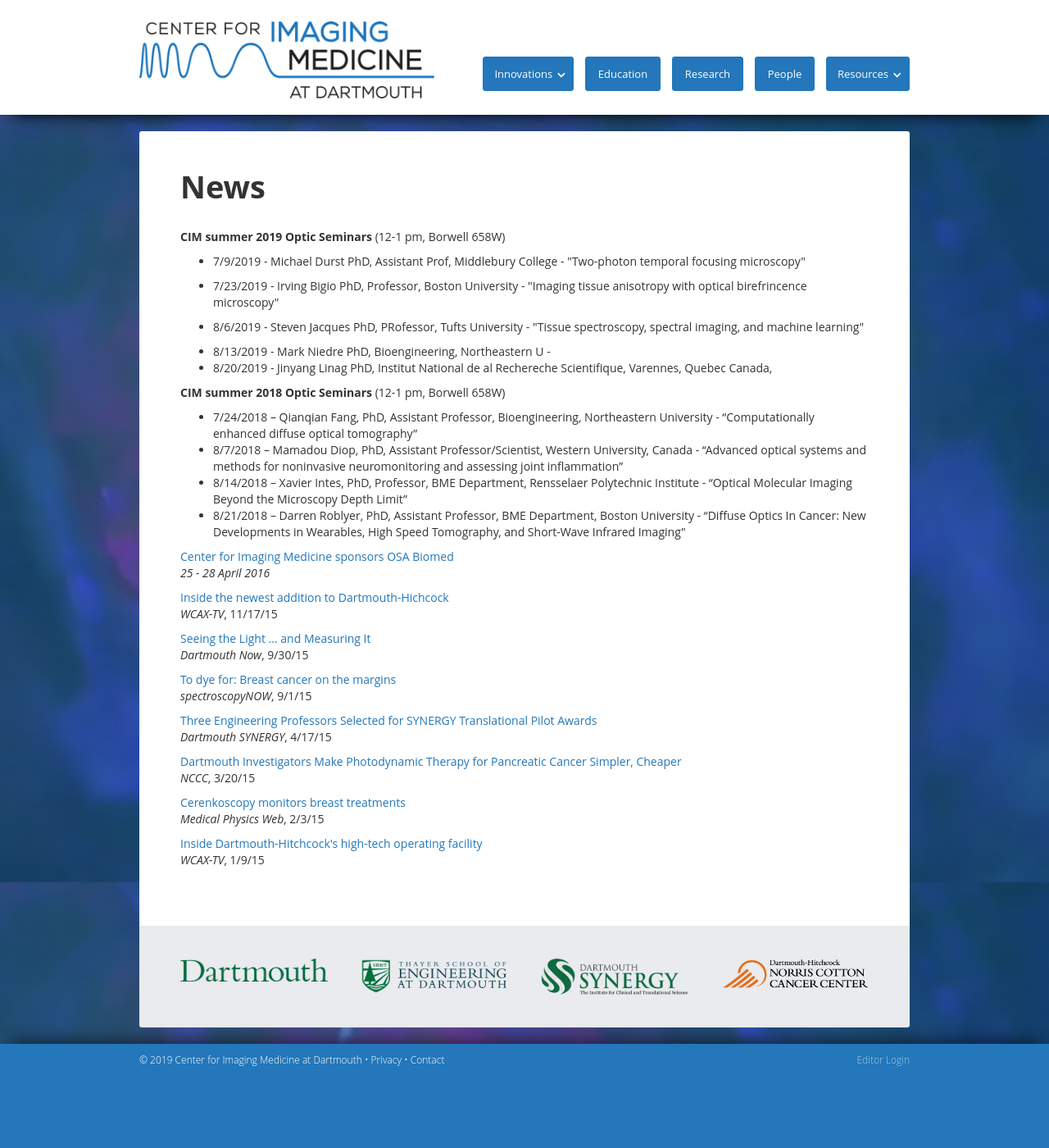
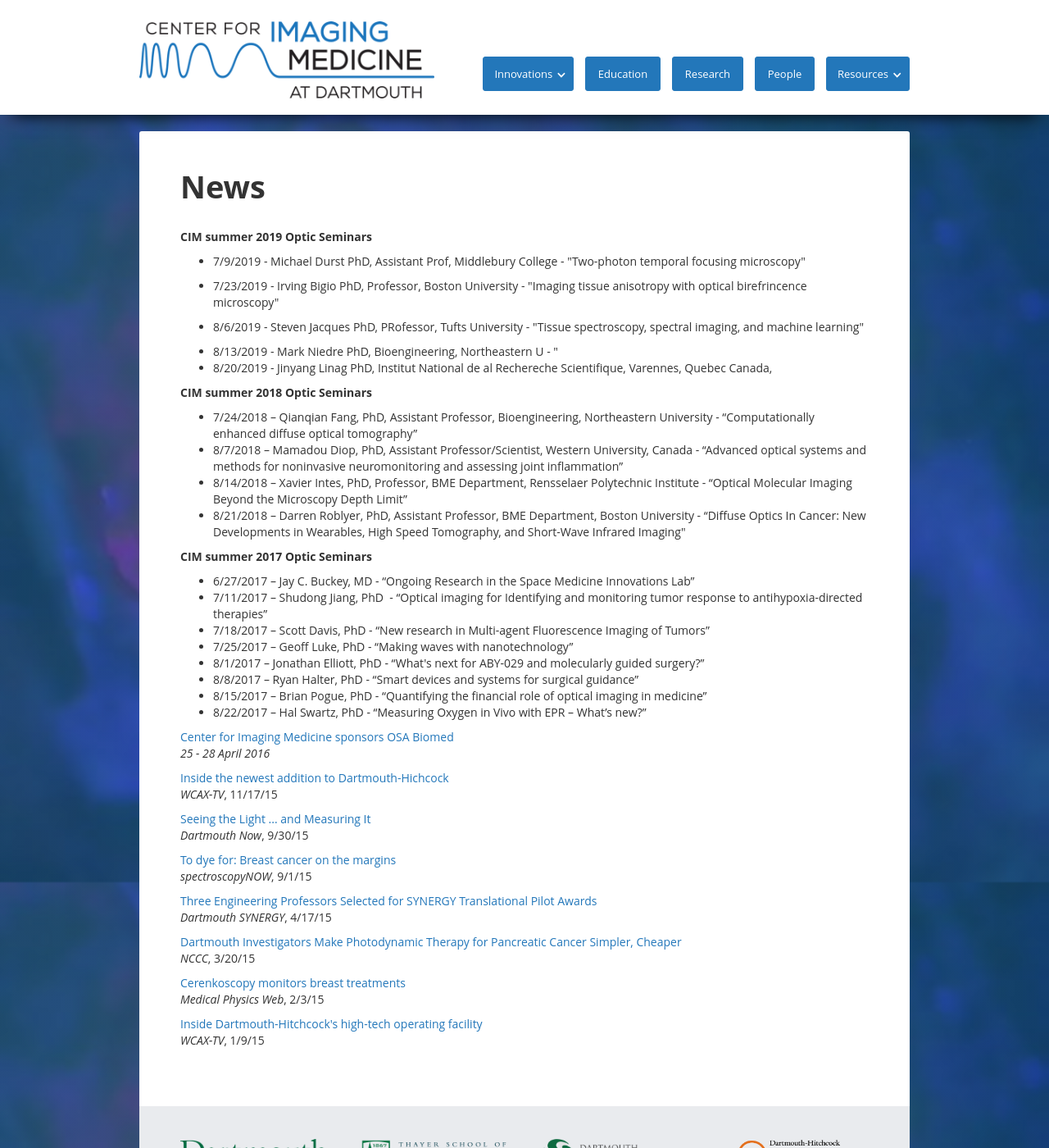
Before and after one commit to thayer/cim, a Jekyll site: the page built from news.html, in a window 1280 px wide and 1400 px high. Shown: the whole window at 82% size. Built offline with Jekyll 4.4.1, drawn with Linux system fonts in a browser that asks for light colours.

Commit message:
Updated 'news.html' via CloudCannon

```diff
--- a/news.html
+++ b/news.html
@@ -7,7 +7,7 @@
       <div class="single-width">
         <div class="w-richtext editable">
           <p><strong></strong></p>
-          <p><strong>CIM summer 2019 Optic Seminars </strong>(12-1 pm, Borwell 658W)</p>
+          <p><strong>CIM summer 2019 Optic Seminars</strong></p>
           <ul>
             <li>
               <p>7/9/2019 - Michael Durst PhD, Assistant Prof, Middlebury College - "Two-photon temporal focusing microscopy"</p>
@@ -18,15 +18,26 @@
             <li>
               <p>8/6/2019 - Steven Jacques PhD, PRofessor, Tufts University - "Tissue spectroscopy, spectral imaging, and machine learning"</p>
             </li>
-            <li>8/13/2019 - Mark Niedre PhD, Bioengineering, Northeastern U -&nbsp;</li>
+            <li>8/13/2019 - Mark Niedre PhD, Bioengineering, Northeastern U - "</li>
             <li>8/20/2019 - Jinyang Linag PhD, Institut National de al Rechereche Scientifique, Varennes, Quebec Canada,&nbsp;</li>
           </ul>
-          <p><strong>CIM summer 2018 Optic Seminars </strong>(12-1 pm, Borwell 658W)</p>
+          <p><strong>CIM summer 2018 Optic Seminars&nbsp;</strong></p>
           <ul>
             <li>7/24/2018 &ndash; Qianqian Fang, PhD, Assistant Professor, Bioengineering, Northeastern University - &ldquo;Computationally enhanced diffuse optical tomography&rdquo;</li>
             <li>8/7/2018 &ndash; Mamadou Diop, PhD, Assistant Professor/Scientist, Western University, Canada - &ldquo;Advanced optical systems and methods for noninvasive neuromonitoring and assessing joint inflammation&rdquo;</li>
             <li>8/14/2018 &ndash; Xavier Intes, PhD, Professor, BME Department, Rensselaer Polytechnic Institute - &ldquo;Optical Molecular Imaging Beyond the Microscopy Depth Limit&rdquo;</li>
             <li>8/21/2018 &ndash; Darren Roblyer, PhD, Assistant Professor, BME Department, Boston University - &ldquo;Diffuse Optics In Cancer: New Developments in Wearables, High Speed Tomography, and Short-Wave Infrared Imaging"</li>
+          </ul>
+          <p><strong>CIM summer 2017 Optic Seminars&nbsp;</strong></p>
+          <ul>
+            <li><strong></strong>6/27/2017 &ndash; Jay C. Buckey, MD - &ldquo;Ongoing Research in the Space Medicine Innovations Lab&rdquo;</li>
+            <li>7/11/2017 &ndash; Shudong Jiang, PhD&nbsp; - &ldquo;Optical imaging for Identifying and monitoring tumor response to antihypoxia-directed therapies&rdquo;</li>
+            <li>7/18/2017 &ndash; Scott Davis, PhD - &ldquo;New research in Multi-agent Fluorescence Imaging of Tumors&rdquo;</li>
+            <li>7/25/2017 &ndash; Geoff Luke, PhD - &ldquo;Making waves with nanotechnology&rdquo;</li>
+            <li>8/1/2017 &ndash; Jonathan Elliott, PhD - &ldquo;What's next for ABY-029 and molecularly guided surgery?&rdquo;</li>
+            <li>8/8/2017 &ndash; Ryan Halter, PhD - &ldquo;Smart devices and systems for surgical guidance&rdquo;</li>
+            <li>8/15/2017 &ndash; Brian Pogue, PhD - &ldquo;Quantifying the financial role of optical imaging in medicine&rdquo;</li>
+            <li>8/22/2017 &ndash; Hal Swartz, PhD - &ldquo;Measuring Oxygen in Vivo with EPR &ndash; What&rsquo;s new?&rdquo;</li>
           </ul>
           <p data-new-link="true"><a href="http://www.osa.org/en-us/meetings/optics_and_photonics_congresses/biomedical_optics/">Center for Imaging Medicine sponsors OSA Biomed</a><br /><em>25 - 28 April 2016</em></p>
           <p data-new-link="true"><a href="http://engineering.dartmouth.edu/news/inside-the-newest-addition-to-dartmouth-hitchcock/">Inside the newest addition to Dartmouth-Hichcock</a><br /><em>WCAX-TV</em>, 11/17/15</p>
```
